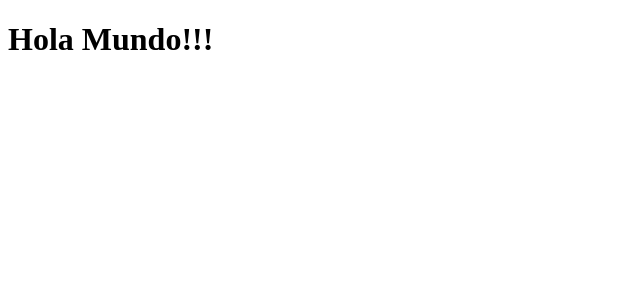
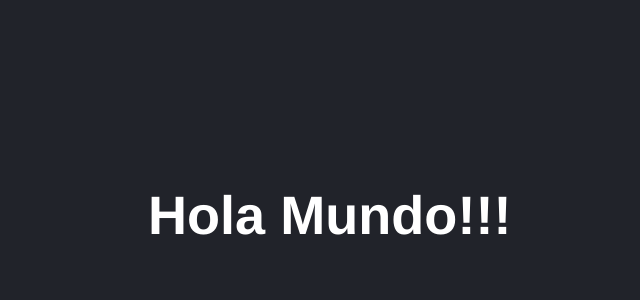
Before and after one commit to bycarlosgamez/react-fh, a React (Vite) app in the folder counter-app/: page / in a window 1280 px wide. Shown: the top 300 px of the page, without its empty margins (0-640 px from the left). Built offline with nearby package versions, Linux system fonts and the light colour scheme.

Commit message:
added styles css and impor them into main

```diff
--- a/counter-app/index.html
+++ b/counter-app/index.html
@@ -2,7 +2,6 @@
 <html lang="en">
   <head>
     <meta charset="UTF-8" />
-    <link rel="icon" type="image/svg+xml" href="/vite.svg" />
     <meta name="viewport" content="width=device-width, initial-scale=1.0" />
     <title>Vite + React</title>
   </head>
--- a/counter-app/src/App.jsx
+++ b/counter-app/src/App.jsx
@@ -1,7 +1,9 @@
 const App = () => {
-    return (
-        <h1>Hola Mundo!!!</h1>
-    )
-}
+  return (
+    <div className='container'>
+      <h1>Hola Mundo!!!</h1>
+    </div>
+  );
+};
 
-export default App
+export default App;
--- /dev/null
+++ b/counter-app/src/styles.css
@@ -0,0 +1,8 @@
+html,
+body {
+  background-color: #21232a;
+  color: #fff;
+  font-family: Helvetica, Arial, sans-serif;
+  font-size: 1.3rem;
+  padding: 70px;
+}
```
Also changed, not shown: counter-app/src/main.jsx (+8 -7 lines).
